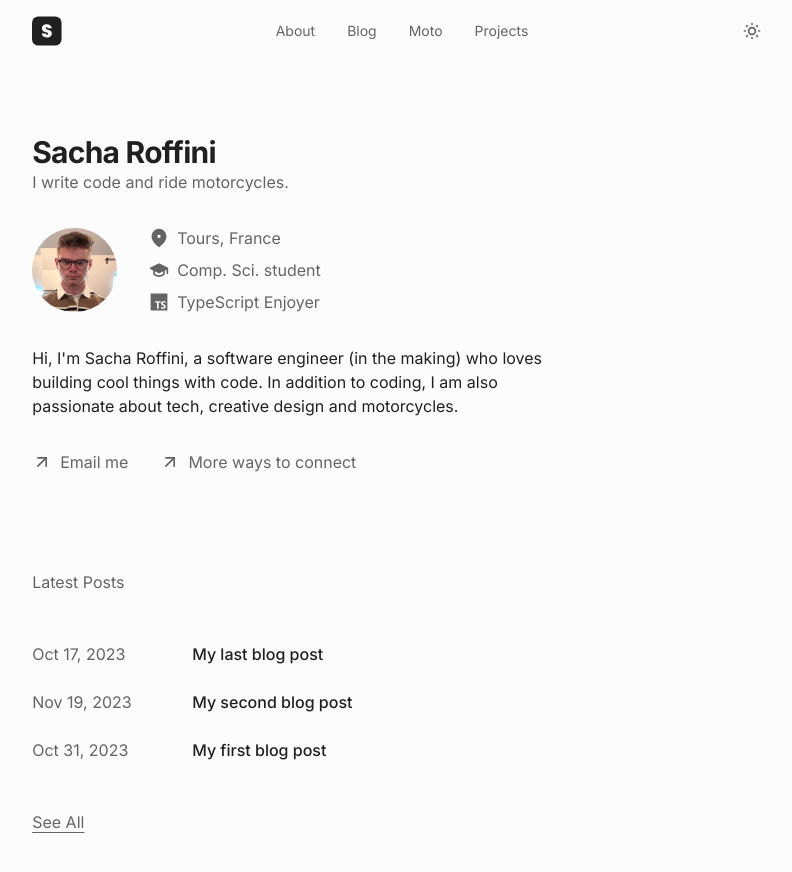
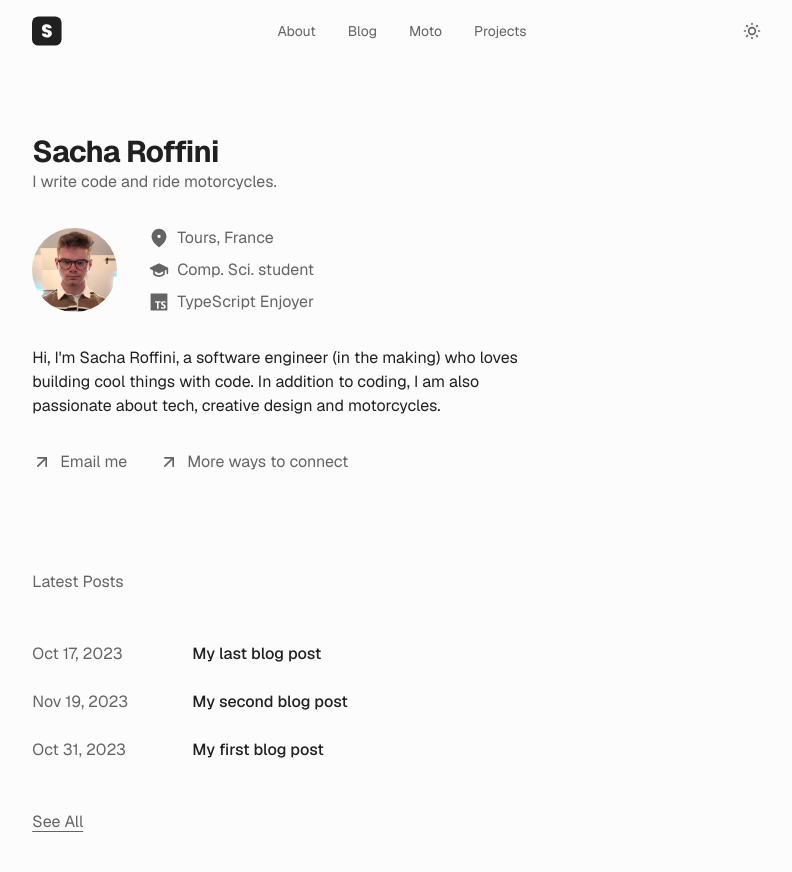
Before and after one commit to KpryKorn/next-portfolio, a Next.js app: page / in a window 1280 px wide. Shown: the top 872 px of the page, without its empty margins (243-1035 px from the left). Built offline with nearby package versions, Linux system fonts and the light colour scheme.

Commit message:
style: updated font to Geist Sans

```diff
--- a/app/layout.tsx
+++ b/app/layout.tsx
@@ -1,10 +1,8 @@
 import { Analytics } from "@vercel/analytics/react";
 import type { Metadata } from "next";
-import { Inter } from "next/font/google";
+import { GeistSans } from "geist/font/sans";
 import "@/assets/globals.css";
 import Header from "@/components/Header";
-
-const inter = Inter({ subsets: ["latin"] });
 
 export const metadata: Metadata = {
   title: "Portfolio - Sacha Roffini",
@@ -21,7 +19,7 @@ export default function RootLayout({
     <html lang="fr">
       <body
         className={
-          inter.className +
+          GeistSans.className +
           " container antialiased max-w-3xl bg-bg-light text-black-light dark:bg-bg-dark dark:text-white-dark"
         }
       >
--- a/package.json
+++ b/package.json
@@ -11,6 +11,8 @@
   "dependencies": {
     "@headlessui/react": "^1.7.17",
     "@vercel/analytics": "^1.1.1",
+    "geist": "^1.1.0",
+    "gsap": "^3.12.2",
     "next": "13.5.6",
     "react": "^18",
     "react-dom": "^18"
```
Also changed, not shown: 1 other file (tests, documents, lock files or other folders).
